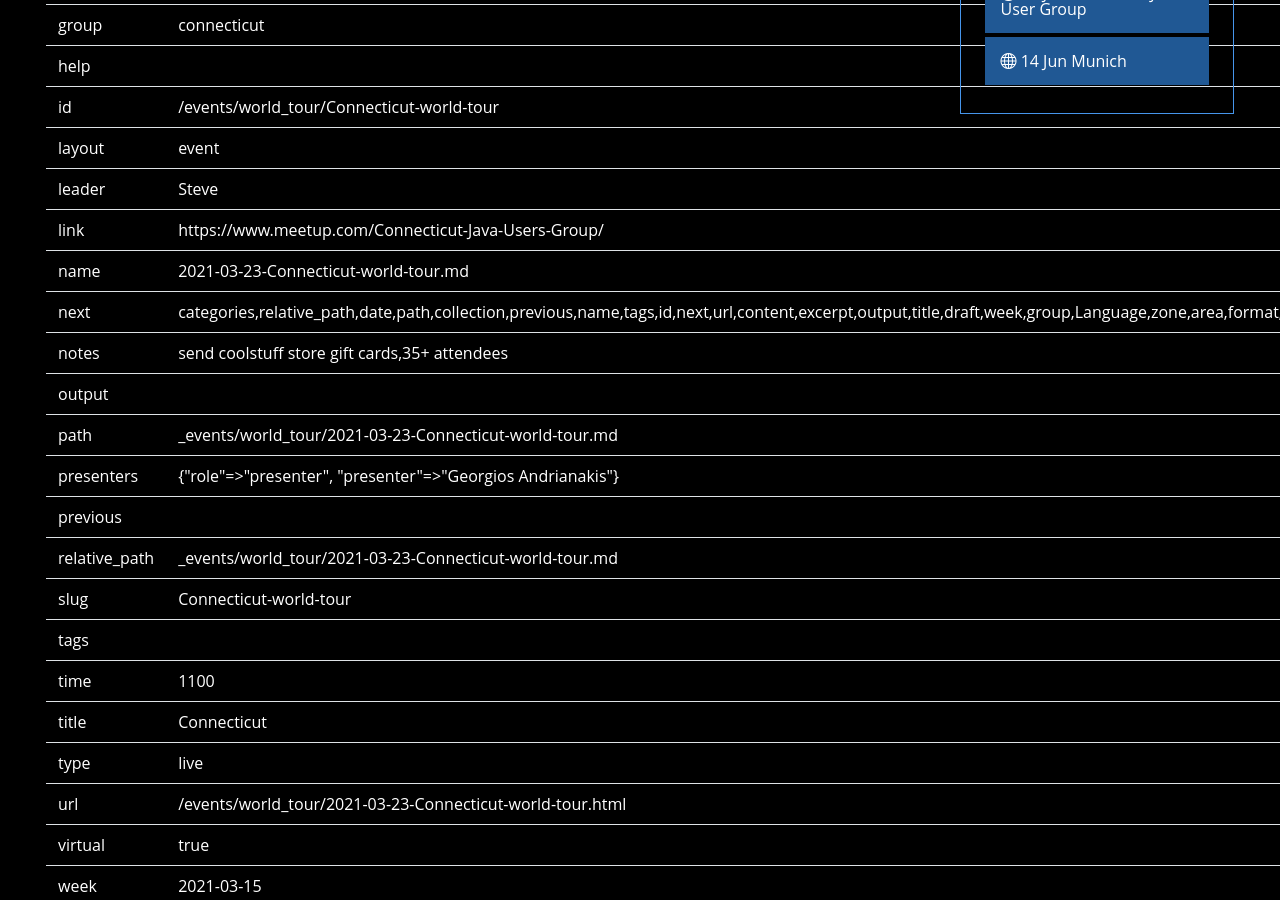
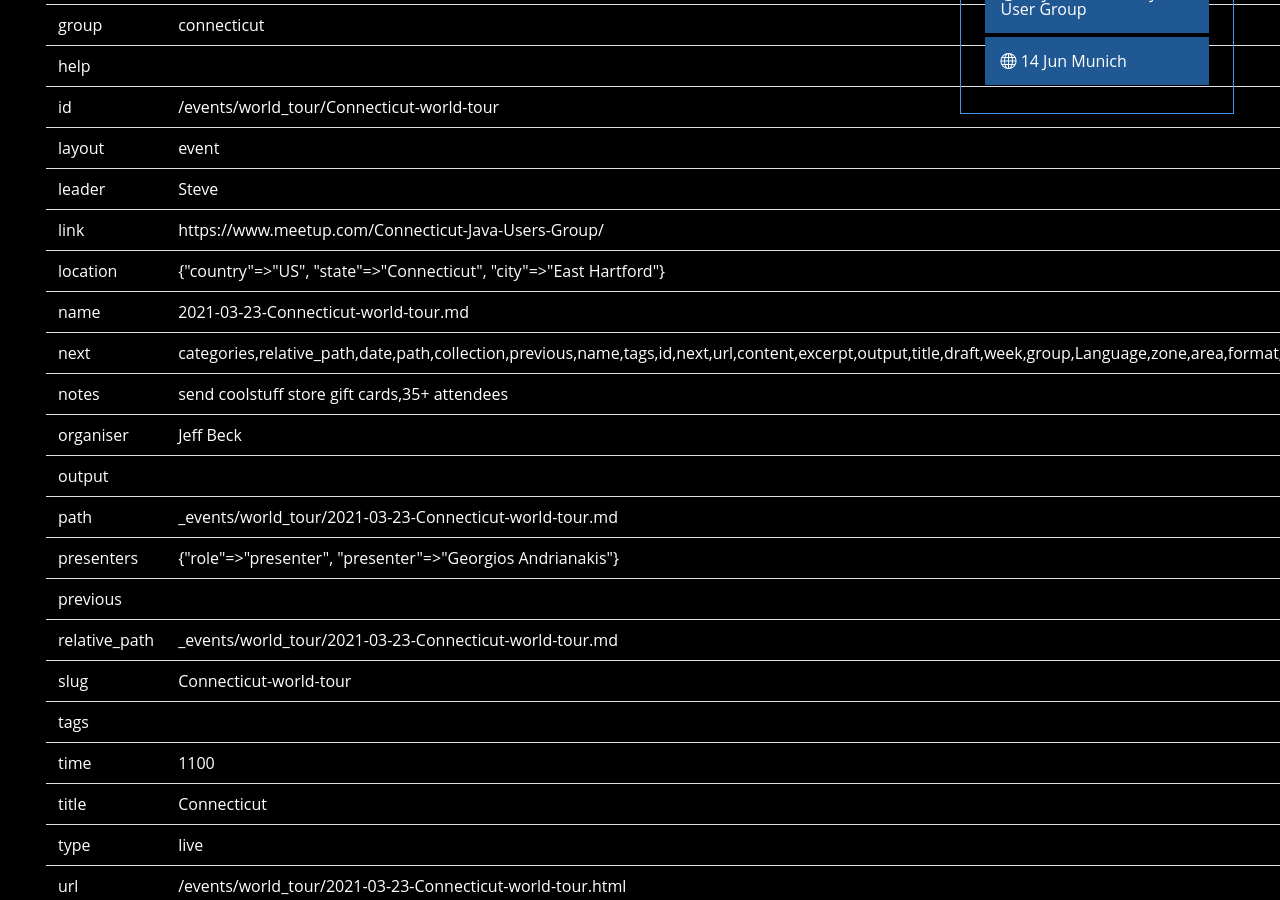
Before and after one commit to spoole167/quarkus-events.github.io, a Jekyll site: the page built from _events/world_tour/2021-03-23-Connecticut-world-tour.md, in a window 1280 px wide and 900 px high, scrolled down 618 px. Built offline with Jekyll 4.4.1, drawn with Linux system fonts in a browser that asks for light colours.

Commit message:
Update Tour “2021-03-23-Connecticut-world-tour”

```diff
--- a/_events/world_tour/2021-03-23-Connecticut-world-tour.md
+++ b/_events/world_tour/2021-03-23-Connecticut-world-tour.md
@@ -1,23 +1,28 @@
 ---
-layout: event
-virtual: true
+organiser: Jeff Beck
+title: Connecticut
 contact: Ryan Cuprak
 notes:
   - send coolstuff store gift cards
   - 35+ attendees
+date: 2021-03-23
+time: 1100
 zone: EST
+help: []
+leader: Steve
+layout: event
+virtual: true
 presenters:
   - role: presenter
     presenter: Georgios Andrianakis
-help: []
-leader: Steve
 area: NA
+contacts: Ryan Cuprak
 format: world_tour
-title: Connecticut
 week: 2021-03-15
-date: 2021-03-23
-time: 1100
-contacts: Ryan Cuprak
+location:
+  country: US
+  state: Connecticut
+  city: East Hartford
 Language: English
 type: live
 group: connecticut
```
